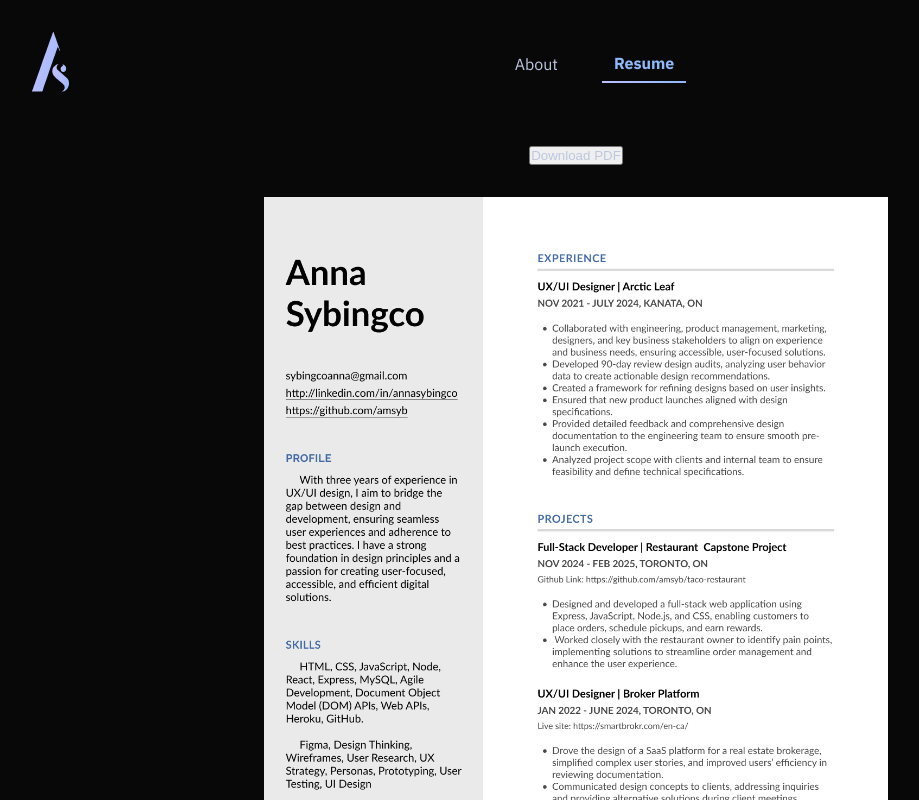
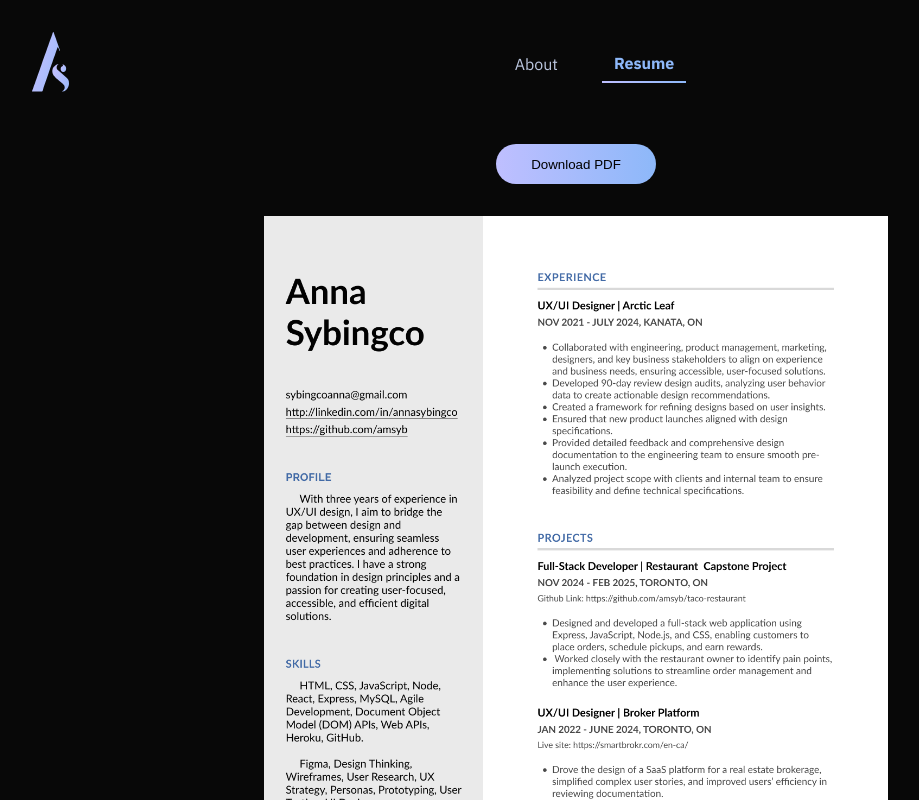
Before and after one commit to amsyb/portfolio, a React (Vite) app: page /resume in a window 1280 px wide. Shown: the top 800 px of the page, without its empty margins (64-983 px from the left). Built offline with nearby package versions, Linux system fonts and the light colour scheme.

Commit message:
update hover state on button for resume page. Included portfolio color scheme to button

```diff
--- a/src/pages/Resume/Resume.jsx
+++ b/src/pages/Resume/Resume.jsx
@@ -7,7 +7,7 @@ function Resume() {
   return (
     <div className="resume">
       <a href={resumePDF} download="Resume">
-        <button>Download PDF</button>
+        <button className="btn">Download PDF</button>
       </a>
       <img src={resume} alt="resume" className="resume__img" />
       <img
```
